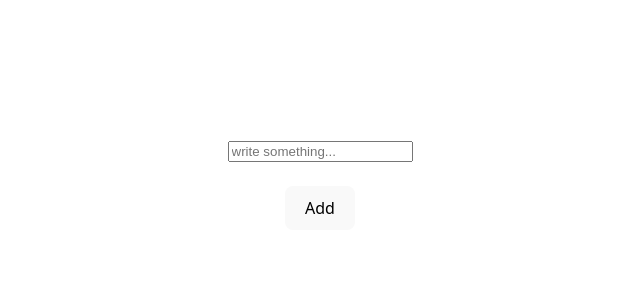
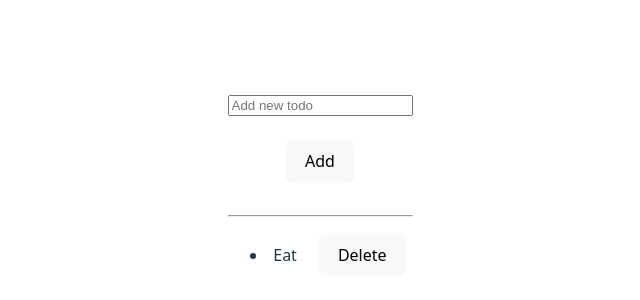
Before and after one commit to muhammadumair1100/first-react-app, a React (Vite) app in the folder react-first-app/: page / in a window 1280 px wide. Shown: the part 208-508 px from the top of the page, without its empty margins (320-960 px from the left). Built offline with nearby package versions, Linux system fonts and the light colour scheme.

Commit message:
todo task

```diff
--- a/react-first-app/src/App.jsx
+++ b/react-first-app/src/App.jsx
@@ -4,14 +4,14 @@ import Props from "./Day-02/Props.jsx"; // For Day-02 learning
 import Button from "./Day-03/Button.jsx"; // For Day-03 learning
 import Profile from "./Practice-01/Profile.jsx"; // For Practice-01 Folder
 import Buttons from "./Practice-02/Buttons.jsx"; // For Practice-02 Folder
-import Todo from "./Todo-Practice/Todo.jsx";
+import TodoBoard from "./Todo-Practice/TodoBoard.jsx";
 
 function App() {
   const hobbies = ["Mobile Games", "Football", "Coding"];
   return (
     <>
       {/* <Profile name="Gentleman" age={19} city="Hangu" hobbies={hobbies} /> */}
-      <Todo />
+      <TodoBoard />
     </>
   );
 }
--- a/react-first-app/src/Todo-Practice/Todo.jsx
+++ /dev/null
@@ -1,40 +0,0 @@
-import { useState } from "react";
-
-export default function Todo() {
-  let [newTask, setNewTask] = useState("");
-  let [todos, setTodo] = useState([]);
-
-  function handleChange(event) {
-    setNewTask(event.target.value);
-  }
-
-  function addBtn() {
-    setTodo((todos) => {
-      return [...todos, newTask];
-    });
-    setNewTask("");
-  }
-
-  console.log(newTask);
-  console.log(todos);
-
-  return (
-    <>
-      <input
-        value={newTask}
-        onChange={handleChange}
-        type="text"
-        placeholder="write something..."
-      />
-      <br />
-      <br />
-      <button onClick={addBtn}>Add</button>
-
-      <ul>
-        {todos.map((todo, index) => (
-          <li key={index}>{todo}</li>
-        ))}
-      </ul>
-    </>
-  );
-}
--- /dev/null
+++ b/react-first-app/src/Todo-Practice/TodoBoard.jsx
@@ -0,0 +1,58 @@
+import { useState } from "react";
+
+export default function TodoBoard() {
+  let random = Math.floor(Math.random() * 10000) + 1;
+
+  let [newTodo, setTodo] = useState("");
+  let [newTask, setTask] = useState([{ todo: "Eat", id: random }]);
+
+  let addNewTodo = (e) => {
+    setTodo(e.target.value);
+  };
+
+  let addNewTask = () => {
+    setTask((preTask) => {
+      return [...preTask, { todo: newTodo, id: random }];
+    });
+    setTodo("");
+  };
+
+  let deleteTask = (id) => {
+    setTask(newTask.filter((Task) => Task.id !== id));
+  };
+
+  return (
+    <div
+      style={{
+        border: "2px solid white",
+        padding: "30px",
+        borderRadius: "15px",
+      }}
+    >
+      <input
+        type="text"
+        placeholder="Add new todo"
+        onChange={addNewTodo}
+        value={newTodo}
+      />
+      <br />
+      <br />
+      <button onClick={addNewTask}>Add</button>
+      <br />
+      <br />
+      <hr />
+      <ul>
+        {newTask.map((Task) => {
+          console.log(Task.id);
+          return (
+            <li key={Task.id}>
+              <span>{Task.todo}</span>
+              &nbsp; &nbsp; &nbsp;
+              <button onClick={() => deleteTask(Task.id)}>Delete</button>
+            </li>
+          );
+        })}
+      </ul>
+    </div>
+  );
+}
--- a/react-first-app/src/main.jsx
+++ b/react-first-app/src/main.jsx
@@ -4,7 +4,7 @@ import "./index.css";
 import App from "./App.jsx";
 
 createRoot(document.getElementById("root")).render(
-  // <StrictMode>
-  <App />
-  // </StrictMode>
+  <StrictMode>
+    <App />
+  </StrictMode>
 );
```
Also changed, not shown: react-first-app/src/Practice-02/README.md (added), react-first-app/src/Todo-Practice/README.md (added).
